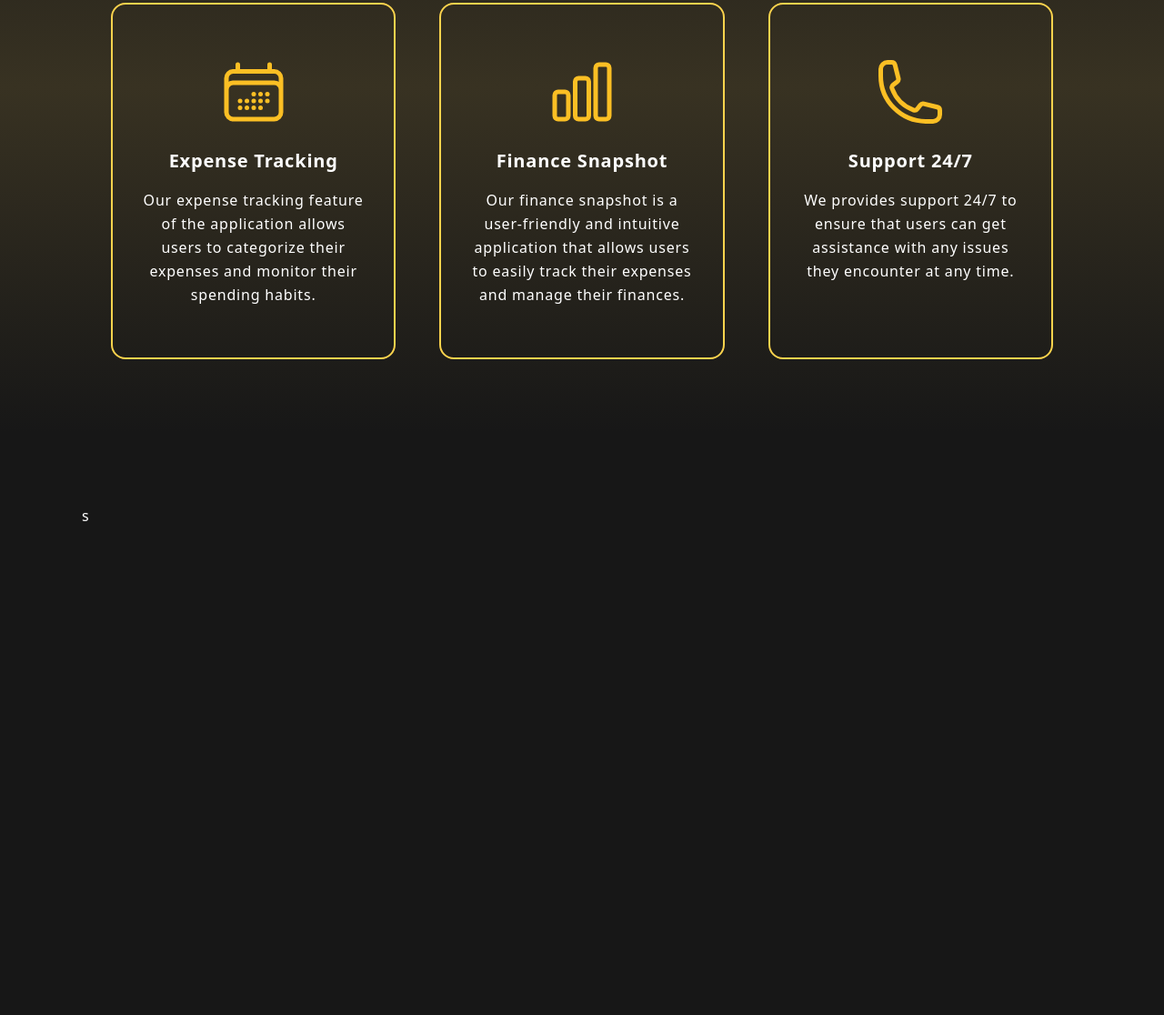
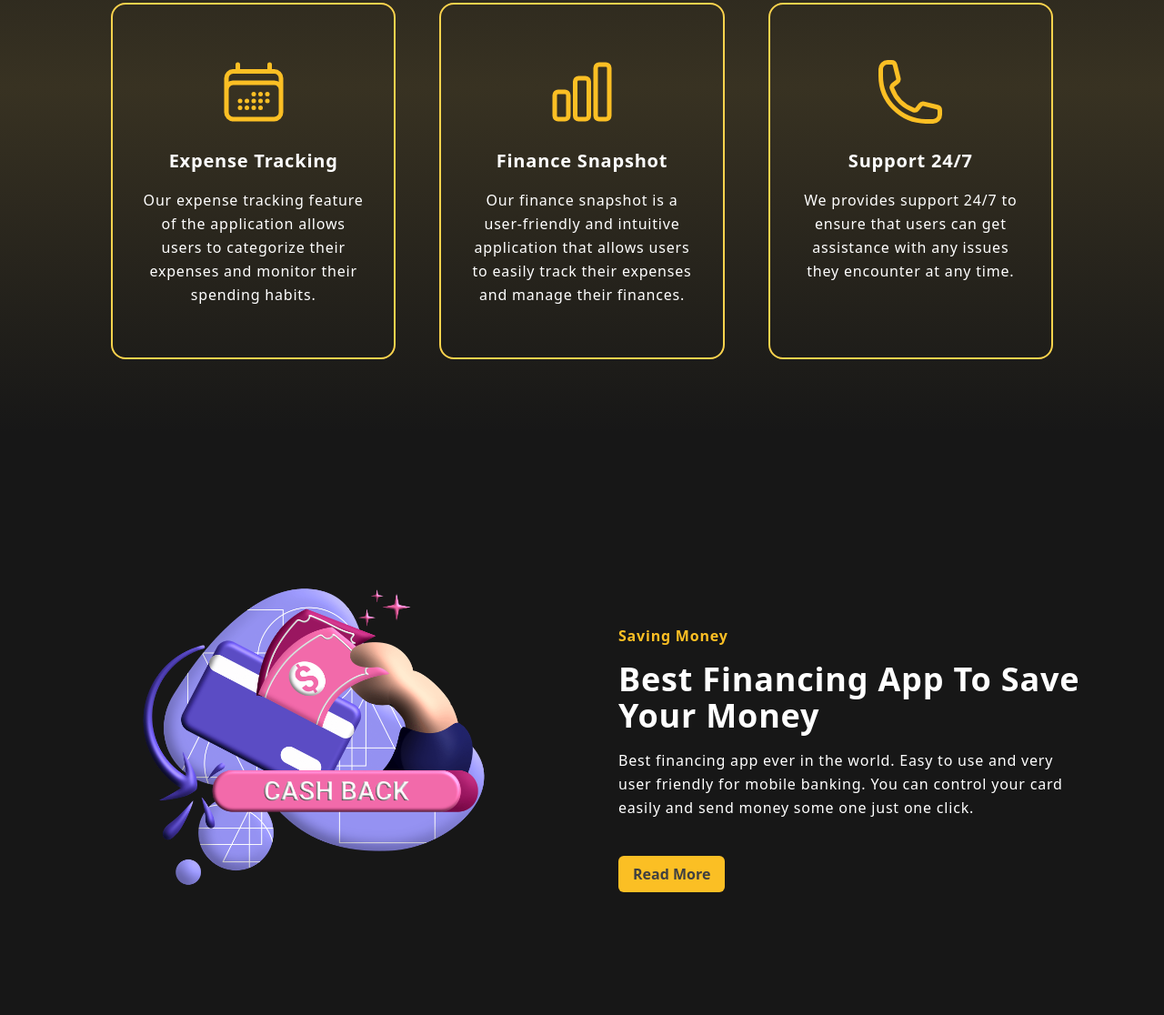
Before and after one commit to ShahramShakiba/Bank-Landing-Page, a website: page Bank-Landing-Page/index.html in a window 1280 px wide. Shown: the part 1081-2197 px from the top of the page at 91% size. Before the commit the page ends 1740 px from the top, so only its background shows below. Drawn offline with Linux system fonts and the light colour scheme.

Commit message:
Styling Saving-Money section

```diff
--- a/Bank-Landing-Page/index.html
+++ b/Bank-Landing-Page/index.html
@@ -316,7 +316,28 @@
 
       <!--======= Saving-Money ========================-->
       <section id="saving-money">
-        <div class="container py-20 relative">s</div>
+        <div class="container py-20 relative">
+
+          <div class="flex flex-col items-center justify-between md:flex-row">
+            <!--image-->
+            <div class="mb-12 md:w-1/2">
+              <img src="./assets/hero3.png" alt="Wallet and Cash" />
+            </div>
+
+            <!--content-->
+            <div class="text-center md:text-left md:w-1/2 lg:ml-4 xl:ml-20">
+              <h4 class="font-bold text-amber-400 mb-4">Saving Money</h4>
+              <h1 class="title mb-4">Best Financing App To Save Your Money</h1>
+
+              <p class="leading-relaxed mb-10">
+                Best financing app ever in the world. Easy to use and very user
+                friendly for mobile banking. You can control your card easily
+                and send money some one just one click.
+              </p>
+              <button class="btn-primary">Read More</button>
+            </div>
+          </div>
+        </div>
       </section>
     </main>
 
--- a/Bank-Landing-Page/input.css
+++ b/Bank-Landing-Page/input.css
@@ -15,4 +15,5 @@
   .bg-amber-neutral {
     background: linear-gradient(180deg, #171717, #383222, #171717);
   }
+
 }
```
Also changed, not shown: Bank-Landing-Page/css/main.css.
